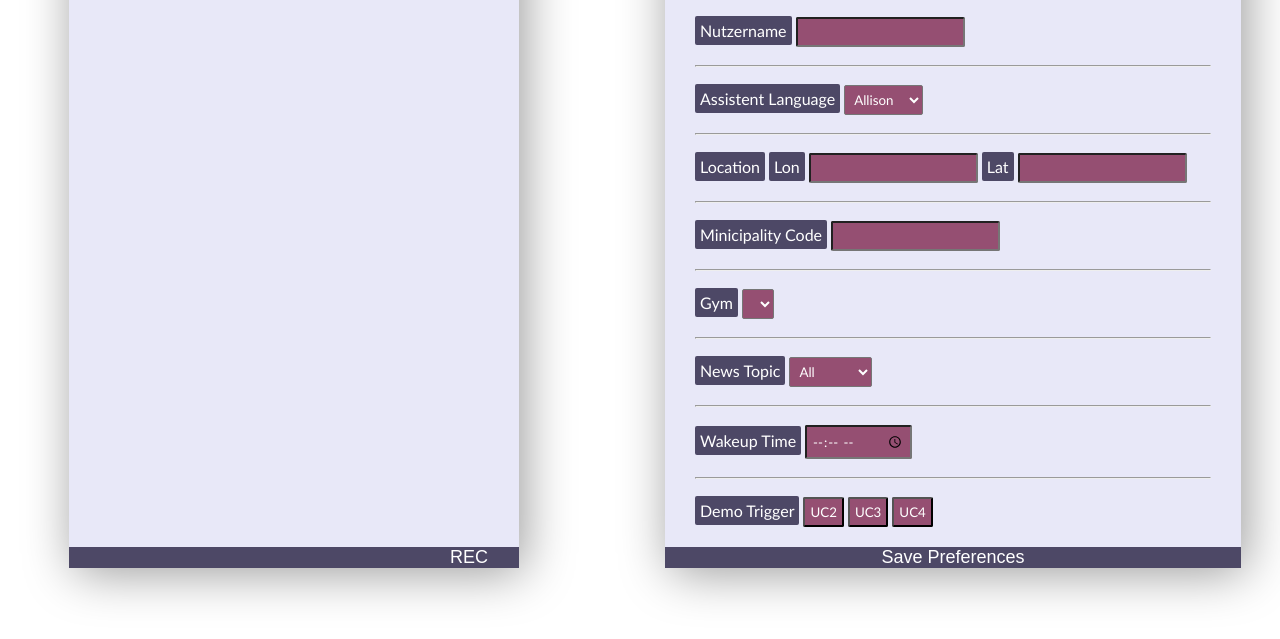
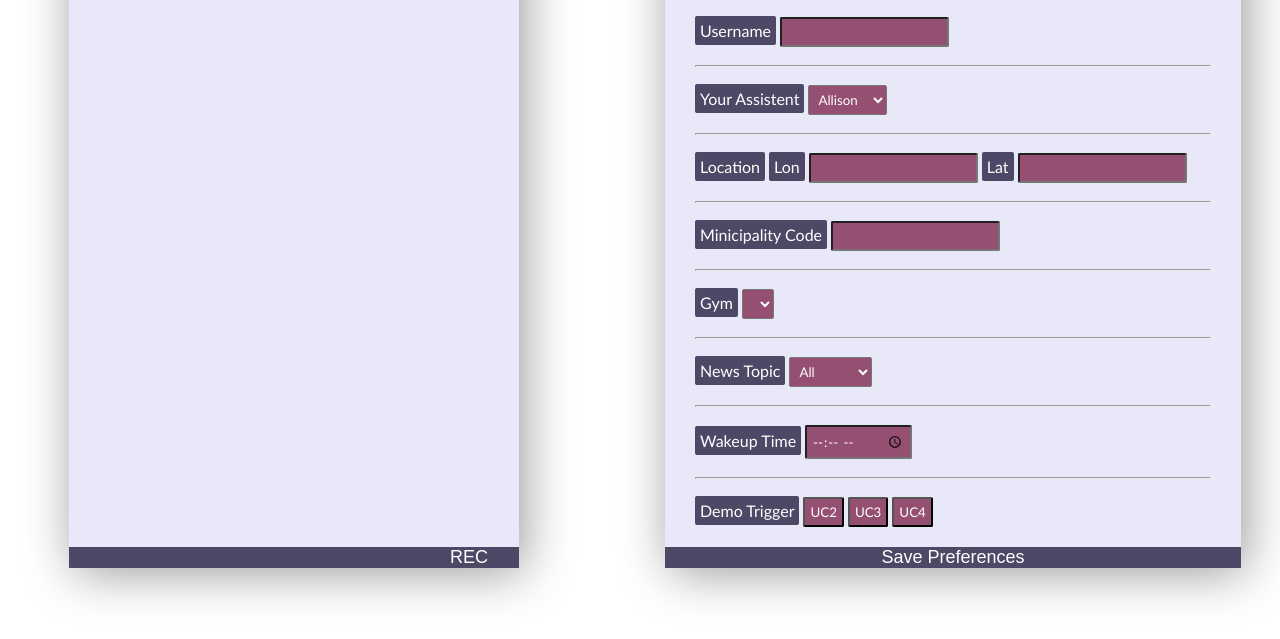
Before and after one commit to clarakuempel/ASWE-Projekt, a website: page static/index.html in a window 1280 px wide. Shown: the part 141-780 px from the top of the page. Drawn offline with Linux system fonts and the light colour scheme; files that its build step writes are made by us from their sources; no server answers; files whose address does not match are found by name.

Commit message:
user pref nutzername -> english

```diff
--- a/static/index.html
+++ b/static/index.html
@@ -36,14 +36,14 @@
       <div class="body">
         <form onsubmit="submitSearch(); return false">
           <div class="form-group mb2">
-            <label class="setting">Nutzername</label>
+            <label class="setting">Username</label>
             <input class="setting2" id="username" type="text">
           </div>
           <br>
           <hr>
           <br>
           <div class="form-group">
-            <label class="setting" for="assistent_sex">Assistent Language</label>
+            <label class="setting" for="assistent_sex">Your Assistent</label>
             <select class="setting2" id="assistent_sex" class="custom-select custom-select-sm" required>
             </select>
           </div>
```
